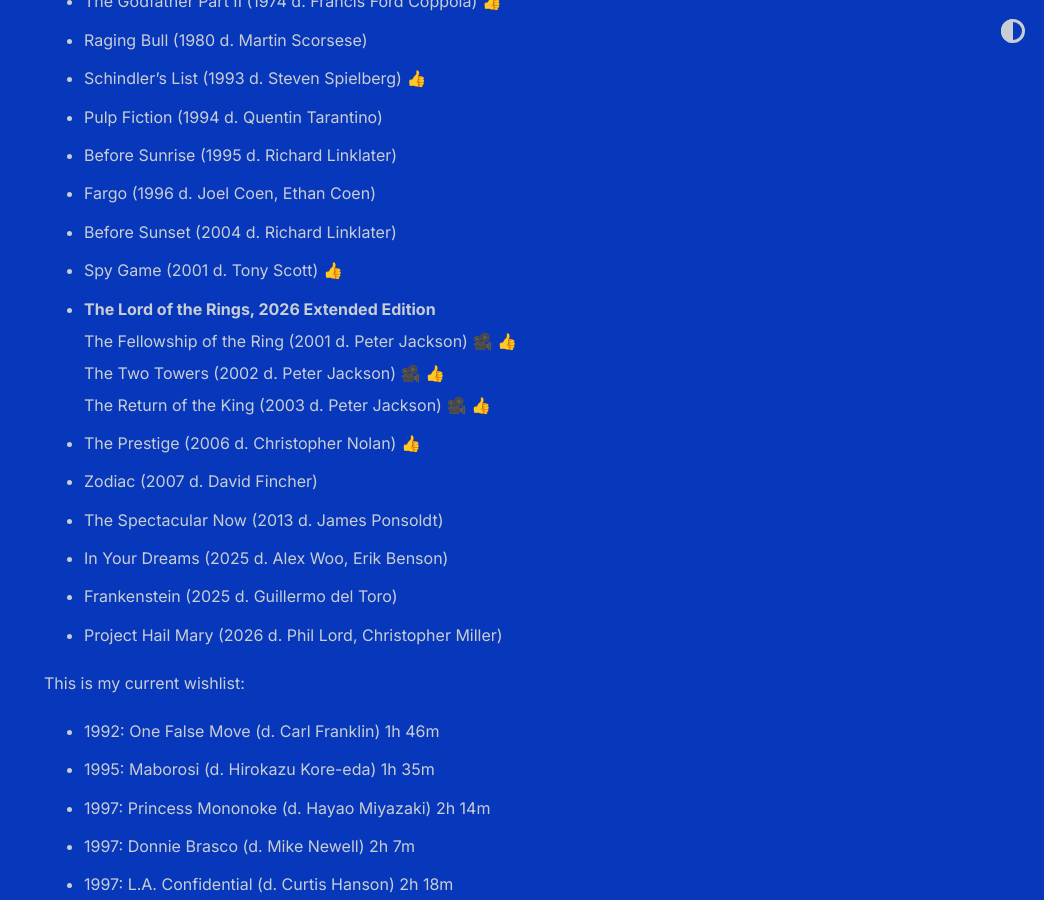
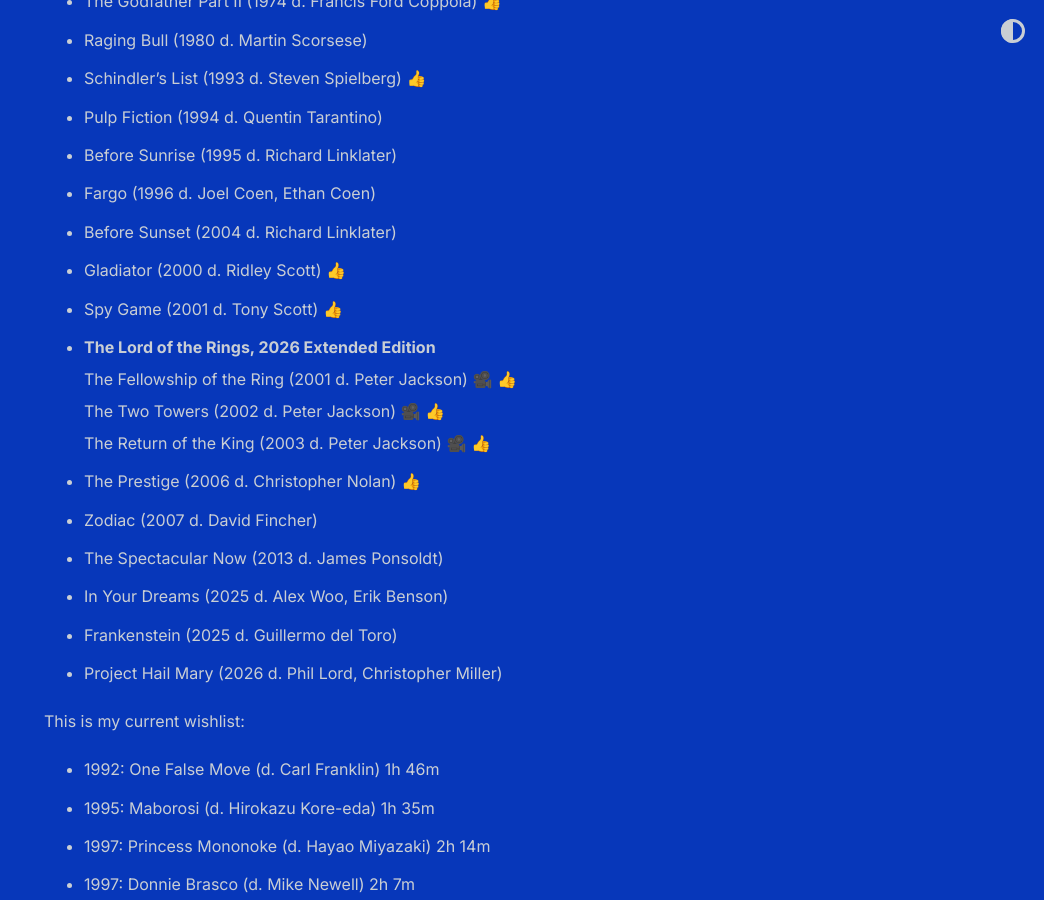
Before and after one commit to shihankanungo/shihankanungo.github.io, a Jekyll site: the page built from movies.md, in a window 1280 px wide and 900 px high, scrolled down 1381 px. Shown: the whole window, without its empty margins (236-1280 px from the left). Built offline with Jekyll 4.4.1, drawn with Linux system fonts in a browser that asks for light colours.

Commit message:
Update movies.md

```diff
--- a/movies.md
+++ b/movies.md
@@ -24,6 +24,7 @@
 - Before Sunrise (1995 d. Richard Linklater)
 - Fargo (1996 d. Joel Coen, Ethan Coen)
 - Before Sunset (2004 d. Richard Linklater)
+- Gladiator (2000 d. Ridley Scott) 👍
 - Spy Game (2001 d. Tony Scott) 👍
 - **The Lord of the Rings, 2026 Extended Edition** <br>
   The Fellowship of the Ring (2001 d. Peter Jackson) 🎥 👍 <br>
```
